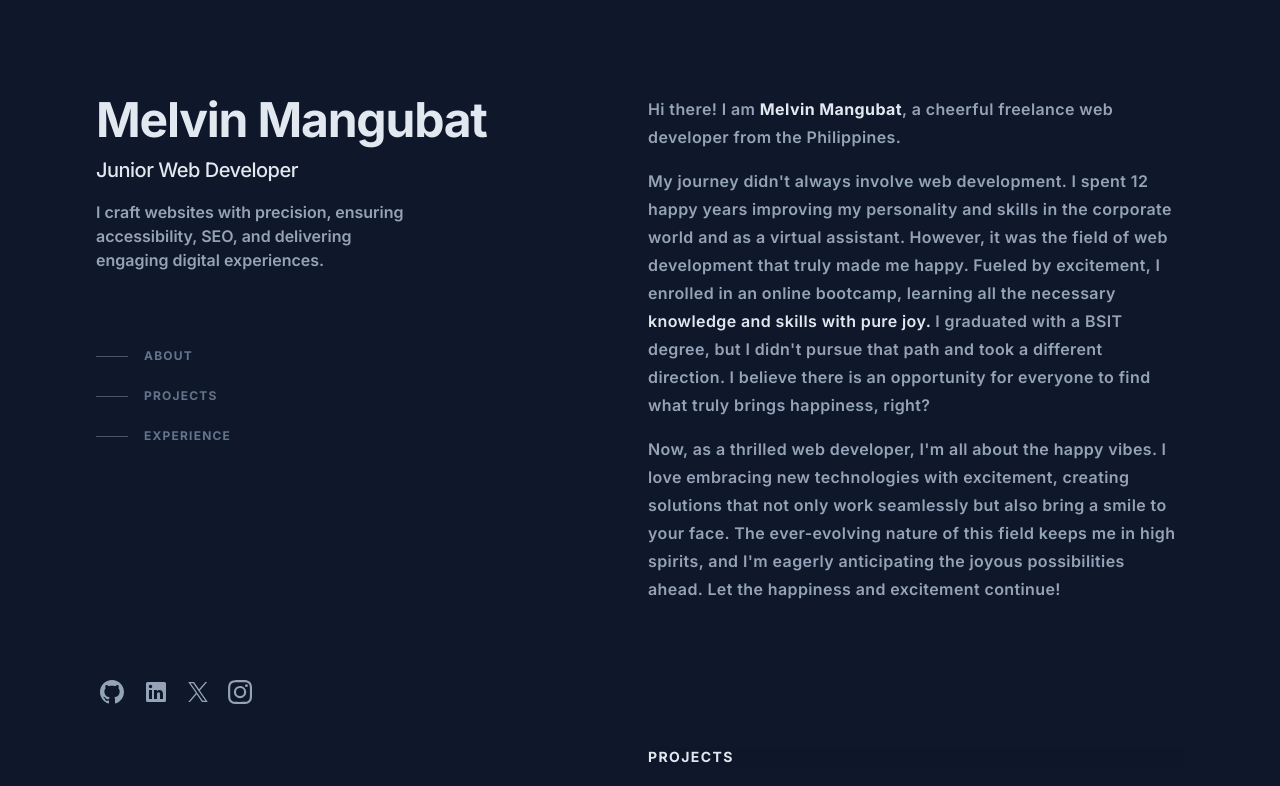
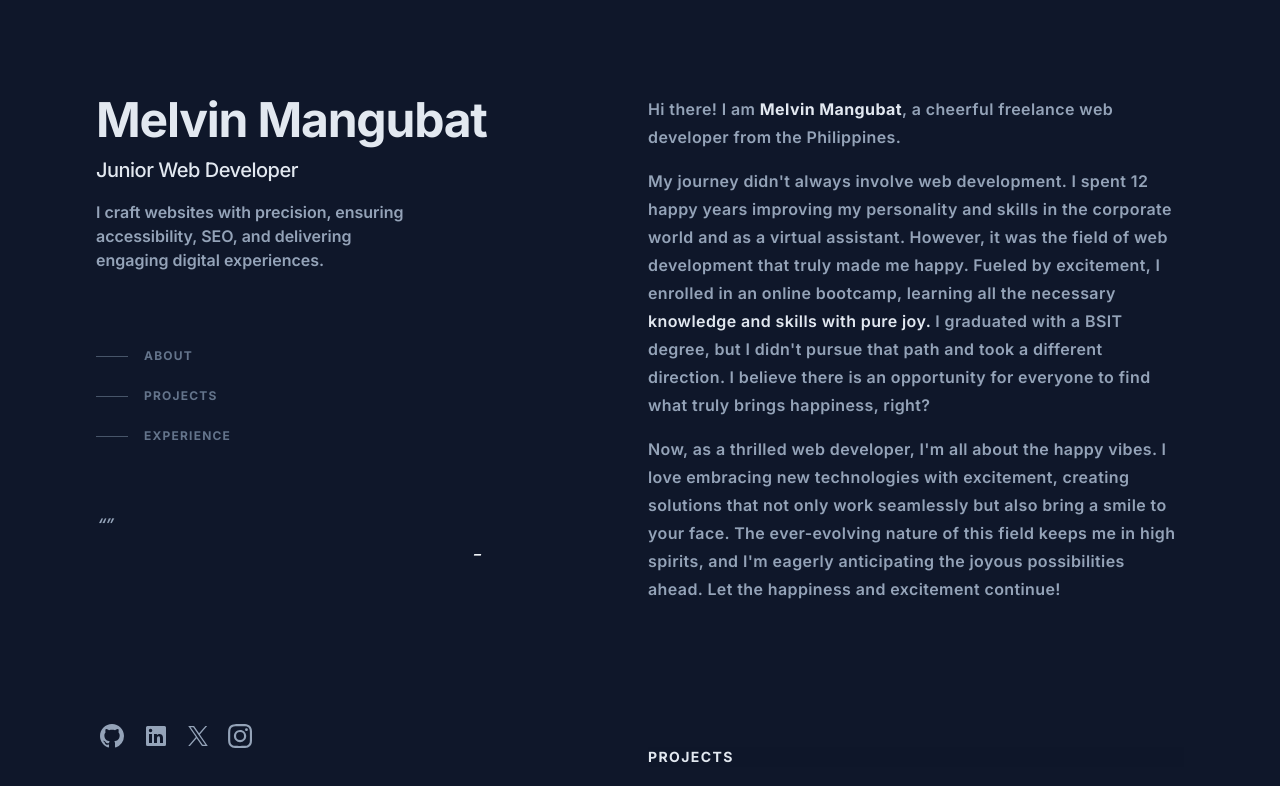
Before and after one commit to mrVinzcode/melvin-mangubat, a React (Vite) app: page / in a window 1280 px wide. Shown: the top 786 px of the page. Built offline with nearby package versions, Linux system fonts and the light colour scheme; no server answers.

Commit message:
add style in quoteapi section

```diff
--- a/src/components/QuoteApi.jsx
+++ b/src/components/QuoteApi.jsx
@@ -22,9 +22,11 @@ export default function QuoteApi() {
     return () => clearInterval(intervalId);
   }, []);
   return (
-    <div className="my-14 italic text-sm/6 max-w-[24rem] font-semibold text-widest hidden lg:block">
-      <p className="text-leading-7 text-base ">{quote.content}</p>
-      <p className="text-right pt-2 text-slate-100 font-bold">{quote.author}</p>
+    <div className="my-14 italic max-w-[24rem] lg:text-sm font-semibold text-widest">
+      <p className="text-leading-7 text-base ">&#8220;{quote.content}&#8221;</p>
+      <p className="text-right pt-2 text-slate-100 font-bold">
+        &#8211; {quote.author}
+      </p>
     </div>
   );
 }
```
